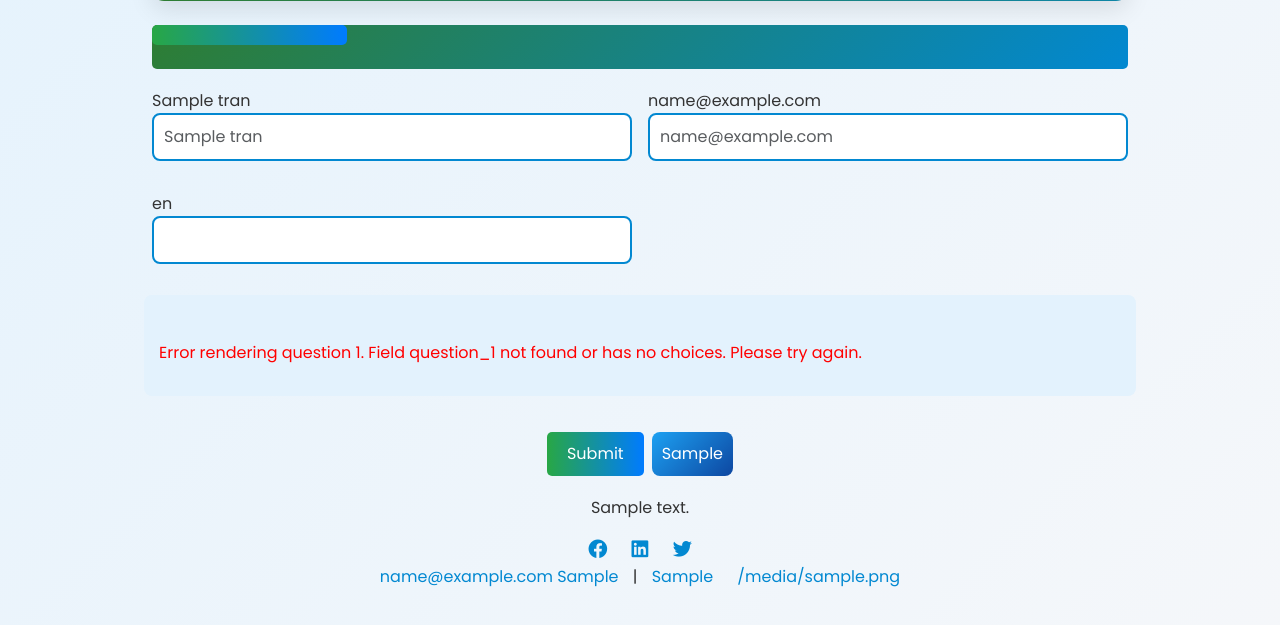
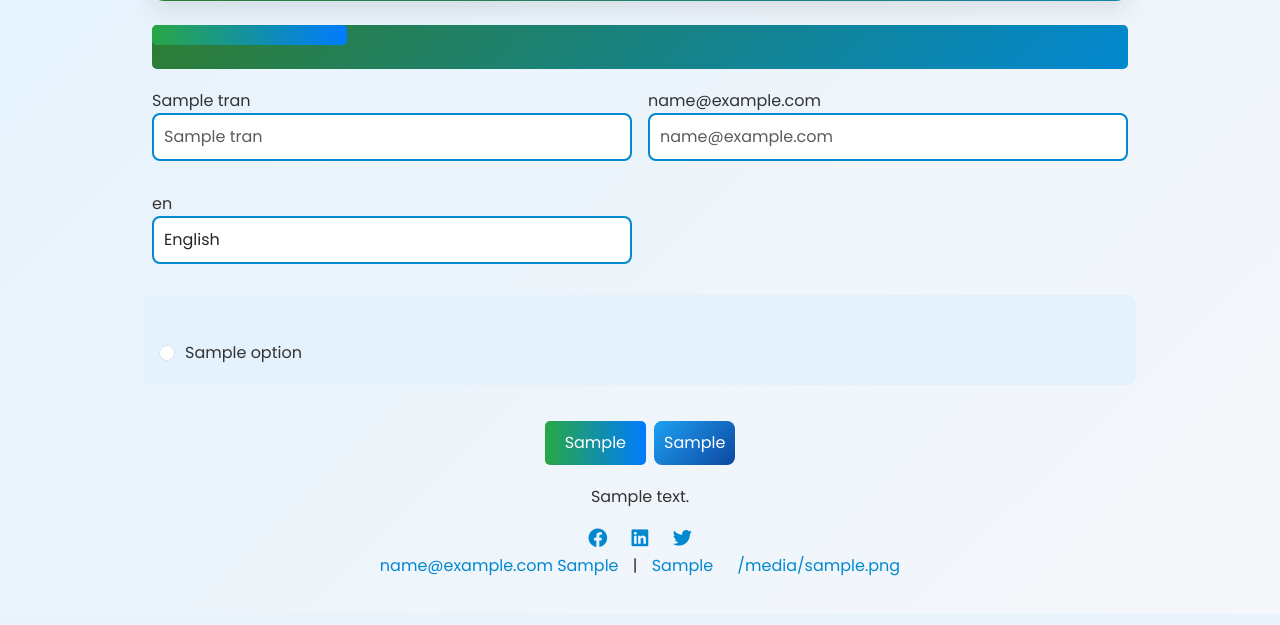
Before and after one commit to ficore-africa/MERGED-FICORE-TOOLS, a Flask app: template templates/quiz.html in a window 1280 px wide. Shown: the part 403-1028 px from the top of the page. Run offline with Flask 3, Linux system fonts and the light colour scheme; the template is opened without the code that fills it: most values are stand-ins (such as "Sample title", 1, 10 or a date in 2020); form fields are guessed from the names that the template uses; parts of the project's set-up code (start-up, migrations or seed data) failed here and were passed over; some libraries are stand-ins or nearby versions.

Commit message:
Update quiz.html

```diff
--- a/templates/quiz.html
+++ b/templates/quiz.html
@@ -158,29 +158,21 @@
                 <div class="progress" id="progress" style="width: 20%;"></div>
             </div>
             <form method="POST" id="quiz-form" class="row g-3">
-                {{ form.hidden_tag() }}
                 <div class="col-md-6 form-group">
-                    <label for="{{ form.first_name.id }}">{{ trans.get('First Name', 'First Name') }}</label>
-                    {{ form.first_name(placeholder=trans.get('Enter your first name', 'Enter your first name'), class='form-control') }}
-                    {% for error in form.first_name.errors %}
-                        <span style="color: red;">{{ error }}</span>
-                    {% endfor %}
+                    <label for="first_name">{{ trans.get('First Name', 'First Name') }}</label>
+                    <input type="text" name="first_name" id="first_name" class="form-control" placeholder="{{ trans.get('Enter your first name', 'Enter your first name') }}">
                 </div>
                 <div class="col-md-6 form-group">
-                    <label for="{{ form.email.id }}">{{ trans.get('Email', 'Email') }}</label>
-                    {{ form.email(placeholder=trans.get('Enter your email', 'Enter your email'), class='form-control') }}
-                    {% for error in form.email.errors %}
-                        <span style="color: red;">{{ error }}</span>
-                    {% endfor %}
+                    <label for="email">{{ trans.get('Email', 'Email') }}</label>
+                    <input type="email" name="email" id="email" class="form-control" placeholder="{{ trans.get('Enter your email', 'Enter your email') }}">
                 </div>
                 <div class="col-md-6 form-group">
-                    <label for="{{ form.language.id }}">{{ trans.get('Language', 'Language') }}</label>
-                    {{ form.language(class='form-control') }}
-                    {% for error in form.language.errors %}
-                        <span style="color: red;">{{ error }}</span>
-                    {% endfor %}
+                    <label for="language">{{ trans.get('Language', 'Language') }}</label>
+                    <select name="language" id="language" class="form-control">
+                        <option value="en" {% if language == 'en' %}selected{% endif %}>English</option>
+                        <option value="ha" {% if language == 'ha' %}selected{% endif %}>Hausa</option>
+                    </select>
                 </div>
-                {% if questions %}
                 {% for i in range(questions|length) %}
                     <div class="col-12 radio-group">
                         <label class="tooltip">
@@ -188,32 +180,28 @@
                             <span class="tooltiptext">{{ trans.get(questions[i].tooltip, questions[i].tooltip if questions[i].tooltip else 'Tooltip missing') }}</span>
                         </label>
                         <div class="radio-options-container">
-                                {% set field_name = 'question_' ~ (i + 1) %}
-                                {% if field_name in form and form[field_name].choices %}
-                                    {% for choice in form[field_name] %}
+                            {% if questions[i].type == 'yes_no' %}
                                 <div class="form-check">
-                                            {{ choice(class='form-check-input radio-options') }}
-                                            {{ choice.label(class='form-check-label') }}
+                                    <input type="radio" name="question_{{ i + 1 }}" value="Yes" class="form-check-input radio-options" required>
+                                    <label class="form-check-label">Yes</label>
+                                </div>
+                                <div class="form-check">
+                                    <input type="radio" name="question_{{ i + 1 }}" value="No" class="form-check-input radio-options" required>
+                                    <label class="form-check-label">No</label>
+                                </div>
+                            {% else %}
+                                {% for option in questions[i].options %}
+                                    <div class="form-check">
+                                        <input type="radio" name="question_{{ i + 1 }}" value="{{ option }}" class="form-check-input radio-options" required>
+                                        <label class="form-check-label">{{ option }}</label>
                                     </div>
                                 {% endfor %}
-                                    <!-- Debug output -->
-                                    <small style="color: gray;">Debug: Field {{ field_name }} has {{ form[field_name].choices|length }} choices.</small>
-                                {% else %}
-                                    <p style="color: red;">Error rendering question {{ i + 1 }}. Field {{ field_name }} not found or has no choices. Please try again.</p>
                             {% endif %}
                         </div>
-                            {% for error in form[field_name].errors %}
-                                <span style="color: red;">{{ error }}</span>
-                            {% endfor %}
                     </div>
                 {% endfor %}
-                {% else %}
-                    <div class="col-12">
-                        <p style="color: red;">{{ trans.get('No questions available. Please check the questions.json file.', 'No questions available. Please check the questions.json file.') }}</p>
-                    </div>
-                {% endif %}
                 <div class="col-12 d-flex justify-content-center gap-2">
-                    {{ form.submit(class='submit-btn', aria_label=trans.get('Submit Quiz', 'Submit Quiz')) }}
+                    <button type="submit" class="submit-btn" aria-label="{{ trans.get('Submit Quiz', 'Submit Quiz') }}">{{ trans.get('Submit Quiz', 'Submit Quiz') }}</button>
                     <a href="{{ url_for('index') }}" class="btn btn-secondary" aria-label="{{ trans.get('Back to Home', 'Back to Home') }}">{{ trans.get('Back to Home', 'Back to Home') }}</a>
                 </div>
             </form>
```
Lines whose indentation alone changed are shown as unchanged.
